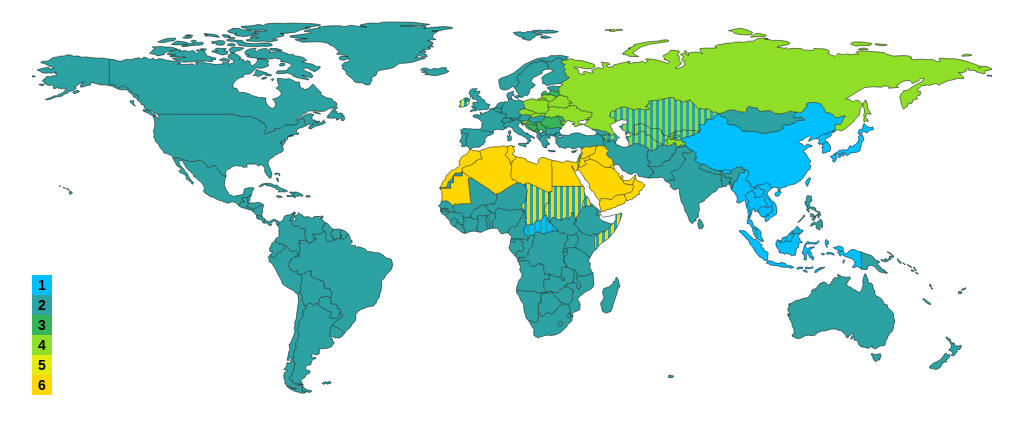
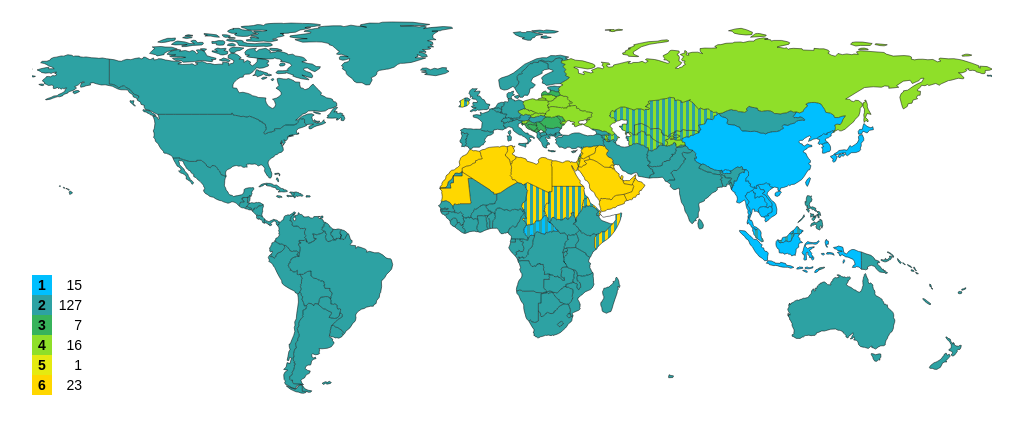
Before and after one commit to darosh/plural-forms-by-country, a website: page index.html in a window 1280 px wide. Shown: the part 78-512 px from the top of the page, without its empty margins (8-1031 px from the left). Drawn offline with nearby package versions, Linux system fonts and the light colour scheme.

Commit message:
counters

```diff
--- a/index.html
+++ b/index.html
@@ -72,9 +72,9 @@
             .attr('y', (d, i) => i * ls + lp[1])
             .attr('width', ls)
             .attr('height', ls)
-            .attr('fill', color)
+            .attr('fill', color);
 
-        svg.selectAll('.text')
+        svg.selectAll('.legend-label')
             .data(d3.range(1, 7))
             .enter()
             .append('text')
@@ -86,6 +86,18 @@
             .attr('font-size', 14)
             .attr('font-weight', 'bold')
             .text(d => d);
+
+        svg.selectAll('.legend-stat')
+            .data(d3.range(1, 7))
+            .enter()
+            .append('text')
+            .attr('x', lp[0] + +ls + ls + ls / 2)
+            .attr('y', (d, i) => i * ls + lp[1] + ls / 2)
+            .attr('text-anchor', 'end')
+            .attr('dominant-baseline', 'central')
+            .attr('font-family', 'sans-serif')
+            .attr('font-size', 14)
+            .text(d => Object.keys(countryLanguage.country).filter(f => countryLanguage.country[f].forms.indexOf(d) >= 0).length);
     }
 
     var color = d3.scaleLinear()
```
